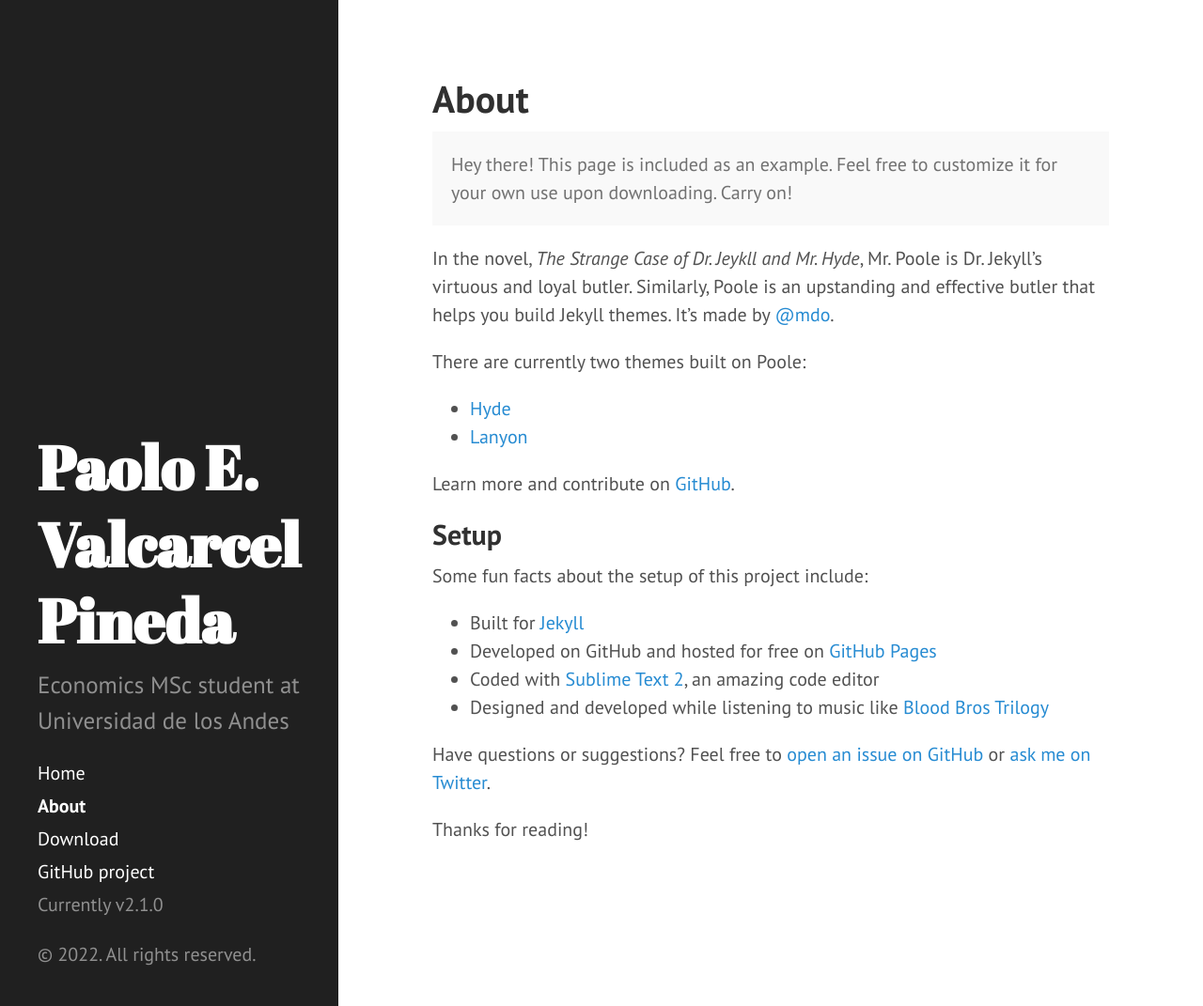
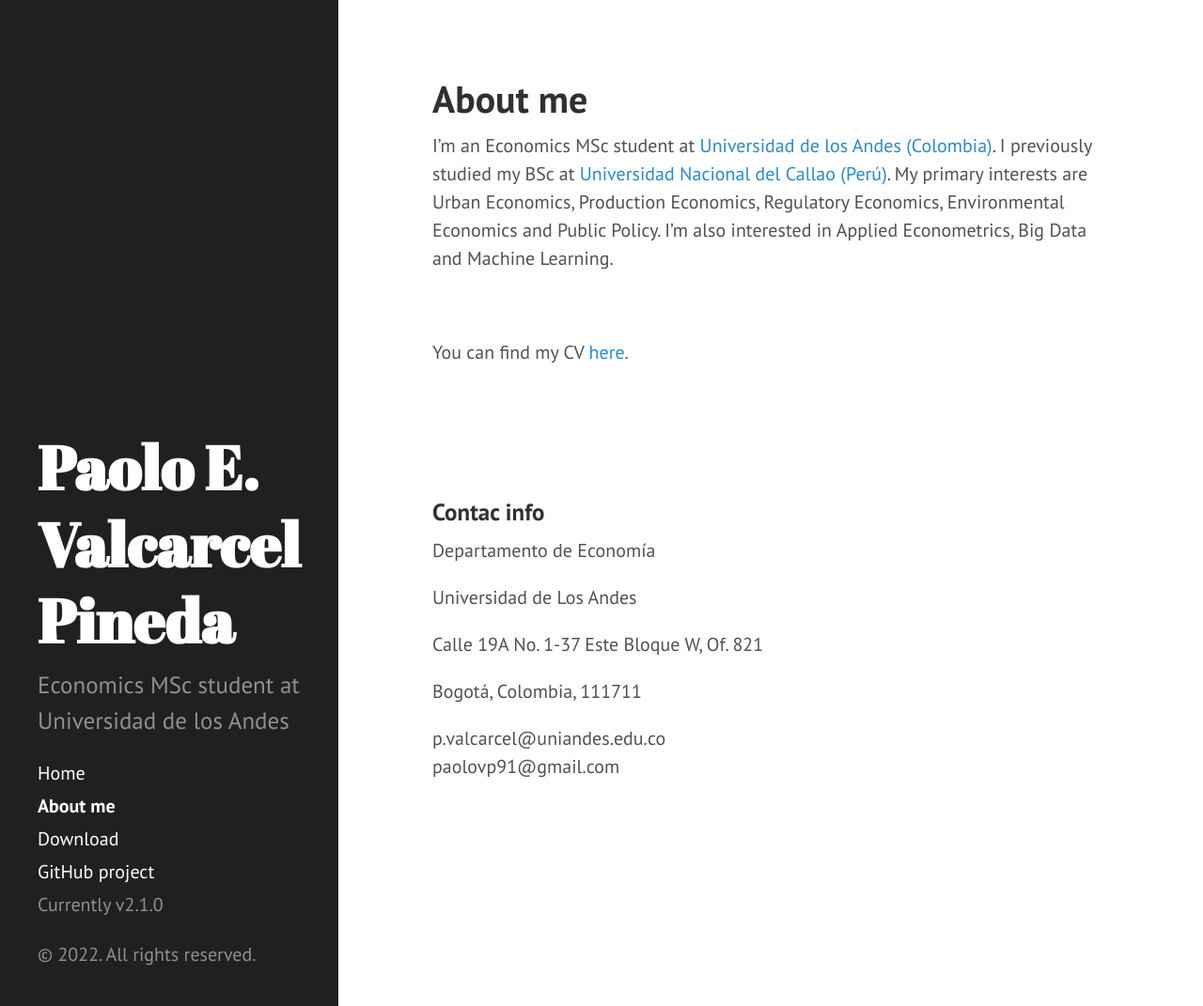
Before and after one commit to PaoloValcarcel/paolovalcarcel.github.io, a Jekyll site: the page built from about.md, in a window 1280 px wide and 1071 px high. Shown: the whole window at 94% size. Built offline with Jekyll 4.4.1, drawn with Linux system fonts in a browser that asks for light colours; Markdown is read by kramdown in place of the engine named in the settings.

Commit message:
Update about.md

```diff
--- a/about.md
+++ b/about.md
@@ -1,30 +1,31 @@
 ---
 layout: page
-title: About
+title: About me
 ---
 
-<p class="message">
-  Hey there! This page is included as an example. Feel free to customize it for your own use upon downloading. Carry on!
-</p>
+I’m an Economics MSc student at [Universidad de los Andes (Colombia)](https://economia.uniandes.edu.co/). I previously studied my BSc at [Universidad Nacional del Callao (Perú)](https://fce.unac.edu.pe/). My primary interests are  Urban Economics, Production Economics, Regulatory Economics, Environmental Economics and Public Policy. I’m also interested in Applied Econometrics, Big Data and Machine Learning.
 
-In the novel, *The Strange Case of Dr. Jeykll and Mr. Hyde*, Mr. Poole is Dr. Jekyll's virtuous and loyal butler. Similarly, Poole is an upstanding and effective butler that helps you build Jekyll themes. It's made by [@mdo](https://twitter.com/mdo).
+<br>
 
-There are currently two themes built on Poole:
+You can find my CV <a href="https://paolovalcarcel.github.io/Docs/CV_Paolo_Valcarcel.pdf">here</a>.
 
-* [Hyde](http://hyde.getpoole.com)
-* [Lanyon](http://lanyon.getpoole.com)
+<br>
+<br>
+<br>
 
-Learn more and contribute on [GitHub](https://github.com/poole).
+### Contac info
 
-## Setup
+<i class="fa fa-home"></i>  Departamento de Economía
 
-Some fun facts about the setup of this project include:
+Universidad de Los Andes
 
-* Built for [Jekyll](http://jekyllrb.com)
-* Developed on GitHub and hosted for free on [GitHub Pages](https://pages.github.com)
-* Coded with [Sublime Text 2](http://sublimetext.com), an amazing code editor
-* Designed and developed while listening to music like [Blood Bros Trilogy](https://soundcloud.com/maddecent/sets/blood-bros-series)
+Calle 19A No.  1-37 Este Bloque W, Of. 821
 
-Have questions or suggestions? Feel free to [open an issue on GitHub](https://github.com/poole/issues/new) or [ask me on Twitter](https://twitter.com/mdo).
+Bogotá, Colombia, 111711
 
-Thanks for reading!
+
+<i class="fa fa-envelope"></i> p.valcarcel@uniandes.edu.co <br>
+<i class="fa fa-envelope"></i> paolovp91@gmail.com
+
+<br>
+<br>
```
